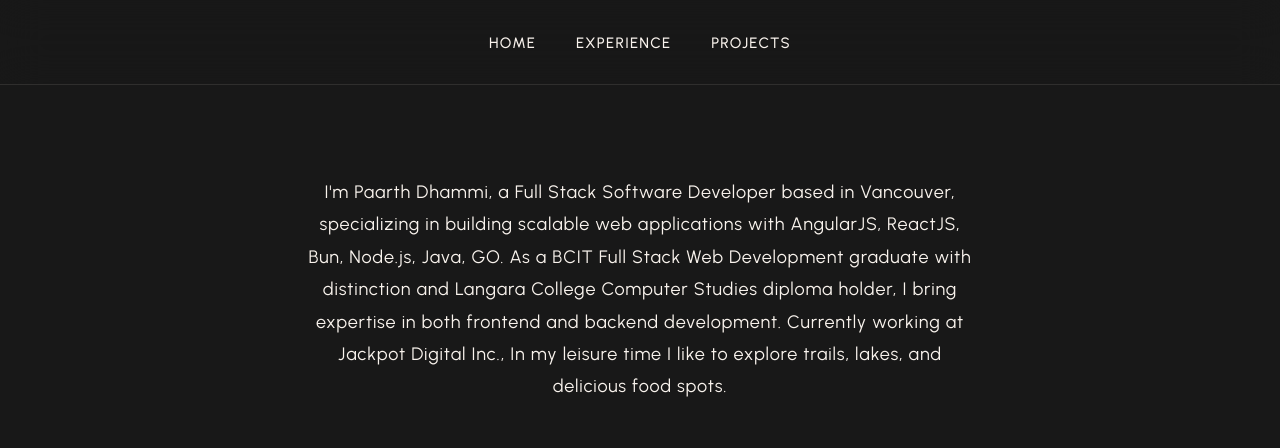
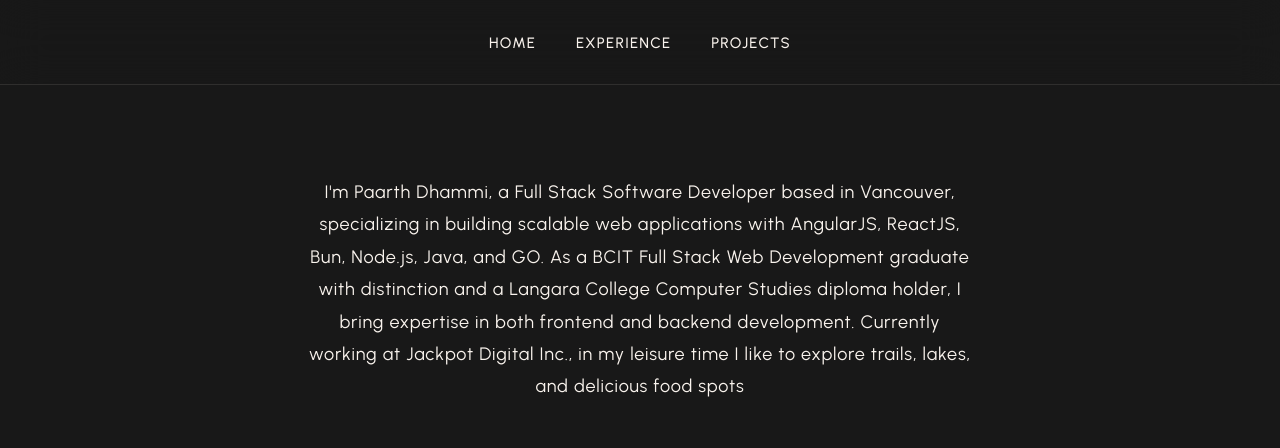
Before and after one commit to paarthd00/portfolio-simple, a website: page index.html in a window 1280 px wide. Shown: the top 448 px of the page. Drawn offline with nearby package versions, Linux system fonts and the light colour scheme.

Commit message:
update copy

```diff
--- a/index.html
+++ b/index.html
@@ -118,11 +118,10 @@
   <header class="magazine-section">
     <div class="magazine-hero" style="display: flex; flex-direction: column; justify-content: center; margin-bottom: 0;">
       <div style="max-width: 42rem; margin: 0 auto;">
-        <p style="font-size: 1.125rem; line-height: 1.8; color: #f9f3ed; margin-bottom: 3rem;">
-          I'm Paarth Dhammi, a Full Stack Software Developer based in Vancouver, specializing in building scalable web applications with AngularJS, ReactJS, Bun, Node.js, Java, GO.
-          As a BCIT Full Stack Web Development graduate with distinction and Langara College Computer Studies diploma holder, I bring expertise in both frontend and backend development.
-          Currently working at Jackpot Digital Inc., In my leisure time I like to explore trails, lakes, and delicious food spots.
-        </p>
+
+          <p style="font-size: 1.125rem; line-height: 1.8; color: #f9f3ed; margin-bottom: 3rem;">
+            I'm Paarth Dhammi, a Full Stack Software Developer based in Vancouver, specializing in building scalable web applications with AngularJS, ReactJS, Bun, Node.js, Java, and GO. As a BCIT Full Stack Web Development graduate with distinction and a Langara College Computer Studies diploma holder, I bring expertise in both frontend and backend development. Currently working at Jackpot Digital Inc., in my leisure time I like to explore trails, lakes, and delicious food spots
+          </p>
 
         <!-- Social Links -->
         <div style="display: flex; gap: 2rem; justify-content: center; align-items: center; margin-bottom: 2rem; flex-wrap: wrap;">
```
